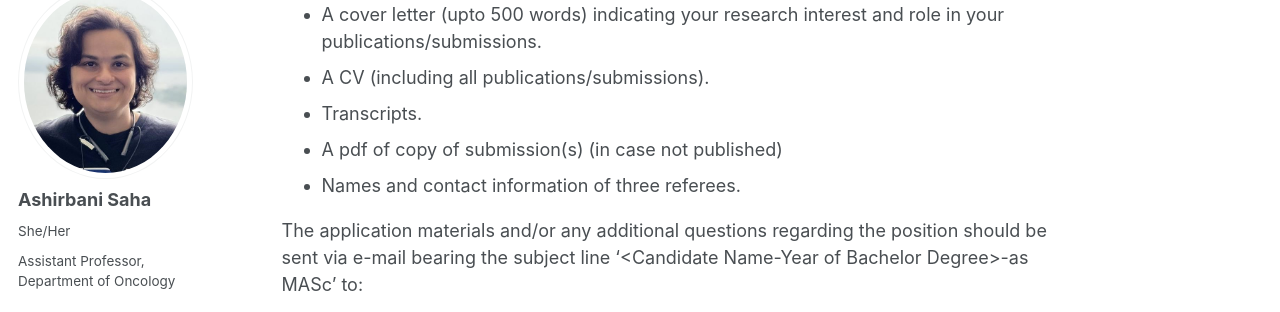
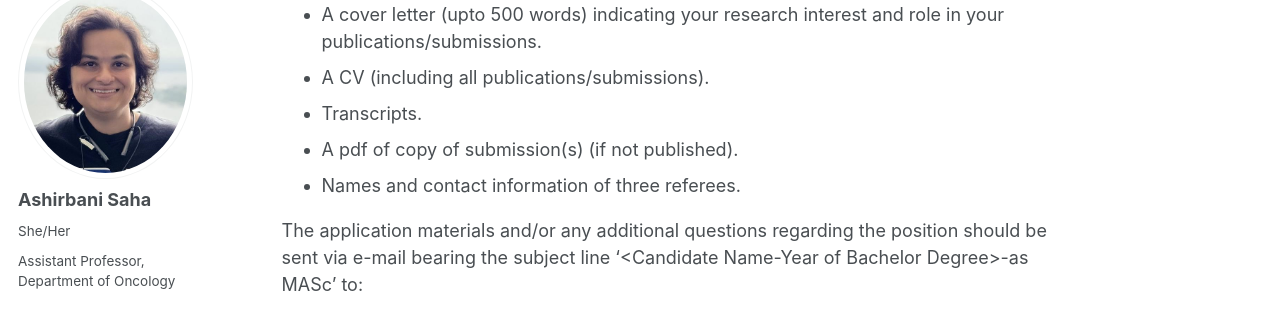
Before and after one commit to asrepo2019/ashirbanisaha, a Jekyll site: the page built from _openpositions/pos_masters_Jul-22-2024.md, in a window 1280 px wide and 900 px high, scrolled down 962 px. Shown: the part 121-433 px from the top of the window. Built offline with Jekyll 4.4.1, drawn with Linux system fonts in a browser that asks for light colours; some web fonts are replaced.

Commit message:
Update pos_masters_Jul-22-2024.md

```diff
--- a/_openpositions/pos_masters_Jul-22-2024.md
+++ b/_openpositions/pos_masters_Jul-22-2024.md
@@ -25,7 +25,7 @@ McMaster University offers several opportunities for graduate students. For furt
 * A cover letter (upto 500 words) indicating your research interest and role in your publications/submissions.
 * A CV (including all publications/submissions).
 * Transcripts.
-* A pdf of copy of submission(s) (in case not published)
+* A pdf of copy of submission(s) (if not published).
 * Names and contact information of three referees.
 
 The application materials and/or any additional questions regarding the position should be sent via e-mail bearing the subject line '\<Candidate Name-Year of Bachelor Degree\>-as MASc' to:
```
